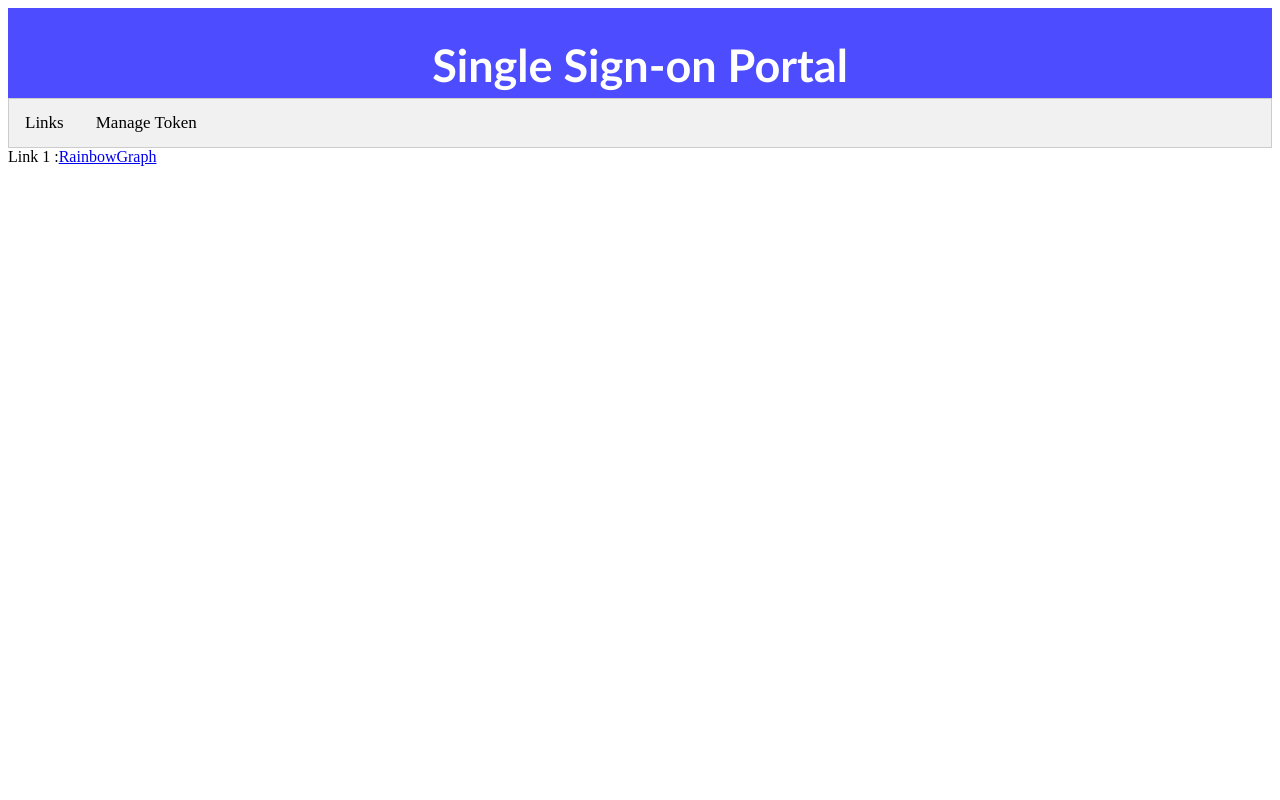
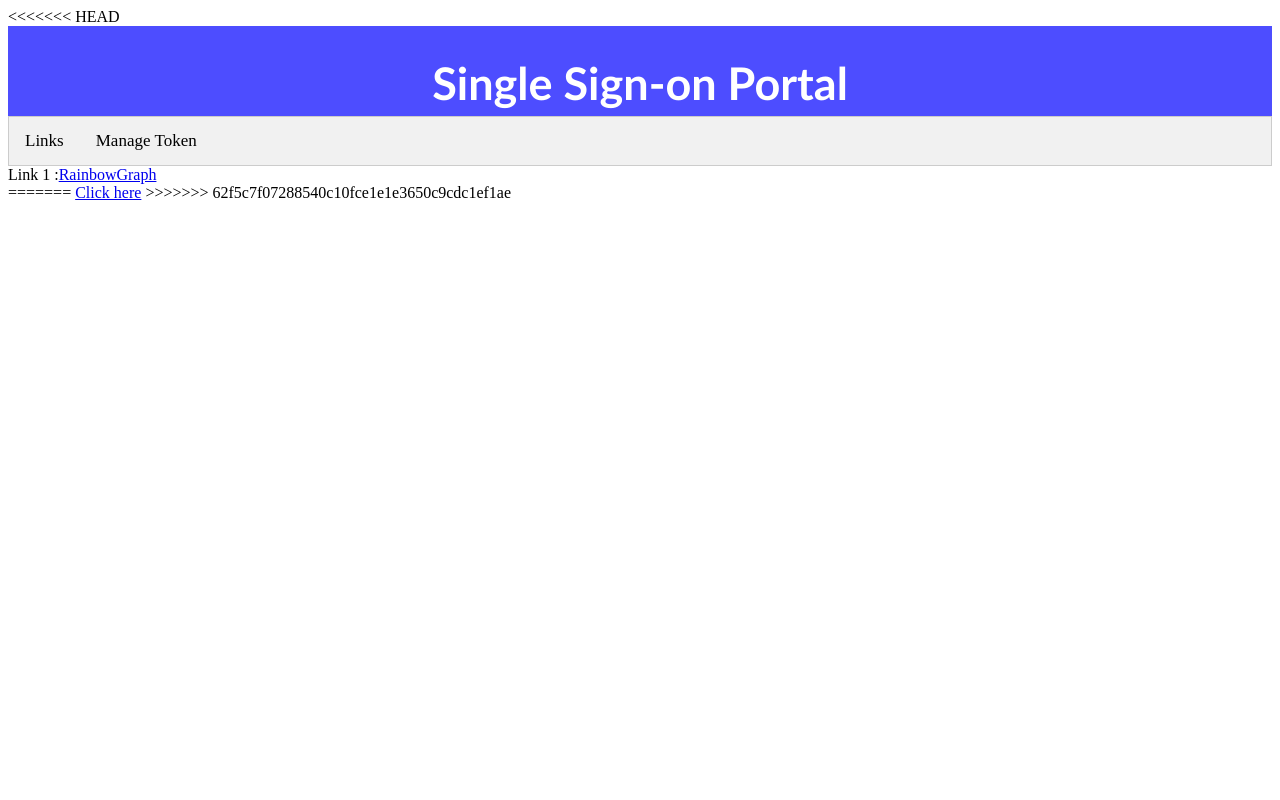
Before and after one commit to asinsinwal/SingleSignOn, a Flask app: template templates/temp.html in a window 1280 px wide. Run offline with Flask 2, Linux system fonts and the light colour scheme; the template is opened without the code that fills it, so the values that code supplies are empty.

Commit message:
Updating to resolve conflict

```diff
--- a/app.py
+++ b/app.py
@@ -113,11 +113,12 @@ def index():
 
     cur.execute("SELECT verified FROM Identity WHERE id='" + str(json1_data["id"]) + "'")
     rows = cur.fetchall()
-
+    print "In here"
+    print json1_data["id"]
     if(len(rows)==0):
 	insert(json1_data,cur,con)
     else:
-	return render_template('temp.html', json_data = json1_data["id"])  ## render shortcut one
+	return render_template('temp.html', id = json1_data["id"])  ## render shortcut one
 
 
 
@@ -130,27 +131,27 @@ def index():
 
 
 
-@app.route("/<int:key>/", methods=['GET'])
+@app.route("/<int:key>/", methods=['GET', 'Delete'])
 def developer(key):
     global cur, con
-    cur.execute("SELECT verified FROM Identity WHERE id='" + str(key) + "'")
-    rows = cur.fetchall()
-    if(len(rows)==0):
-	return render_template('error.html')  ## render shortcut one
-    else:
-	return key  ## render shortcut one
+
+    if request.method == 'GET':
+        cur.execute("SELECT verified FROM Identity WHERE id='" + str(key) + "'")
+        rows = cur.fetchall()
+        if(len(rows)==0):
+            return render_template('error.html')  ## render shortcut one
+        else:
+            return key  ## render shortcut one
+
+    elif request.method == 'Delete':
+        cur.execute("DELETE FROM Identity WHERE id='" + str(key) + "'")
+        con.commit()
+        return redirect(url_for('index'))
 
     #return render_template('temp.html', json_data = key)  ## render shortcut one
-
-
 def insert(json1_data,cur,con):
     cur.execute("INSERT INTO Identity (id, email ,verified ,hd ) VALUES('" + str(json1_data["id"]) + "', '" + str(json1_data["email"]) +"', '"
 + str(json1_data["verified_email"]) +"', '" + str(json1_data["hd"]) +"')")
-    con.commit()
-
-
-def delete(json1_data,cur,con):
-    cur.execute("DELETE from Identity WHERE id='" + str(json1_data["id"]) + "'")
     con.commit()
 
 
--- a/templates/temp.html
+++ b/templates/temp.html
@@ -1,3 +1,4 @@
+<<<<<<< HEAD
 <!DOCTYPE html>
 <html>
   <head>
@@ -47,3 +48,7 @@
     </script>
   </body>
 </html>
+=======
+<a href="http://0.0.0.0:3006/developer?id={{ id }}"  target="_blank">Click here</a>
+
+>>>>>>> 62f5c7f07288540c10fce1e1e3650c9cdc1ef1ae
```
Also changed, not shown: templates/error.html (added).
